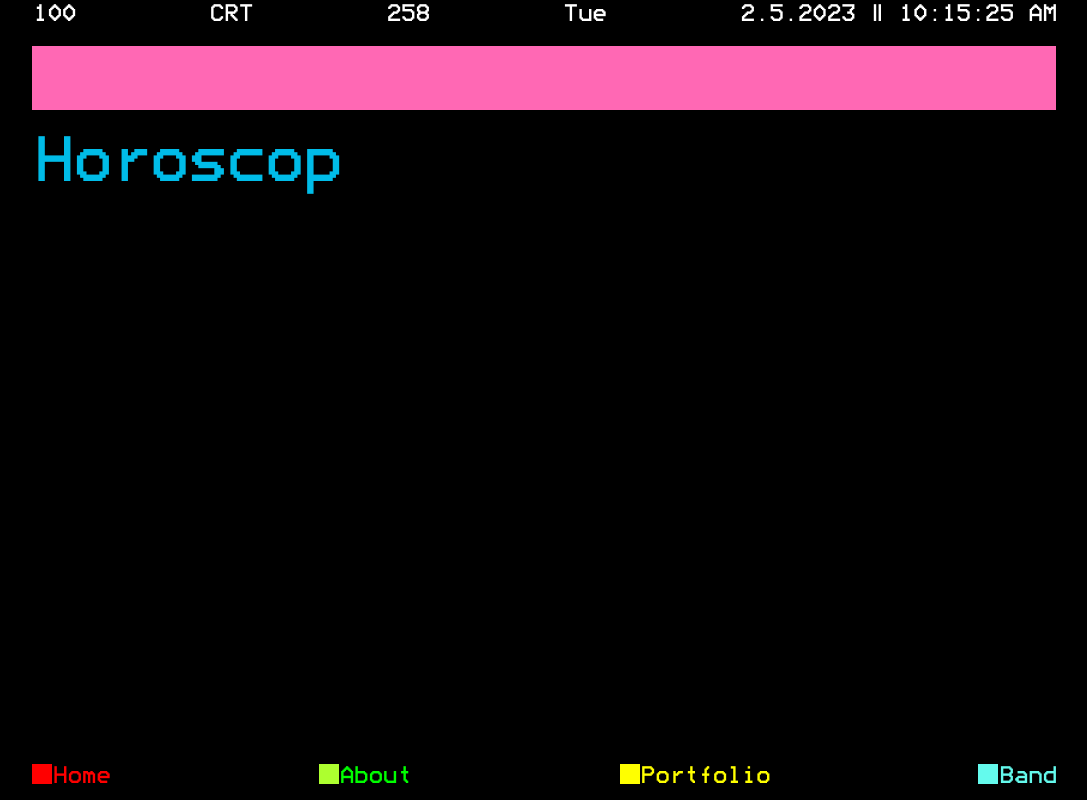
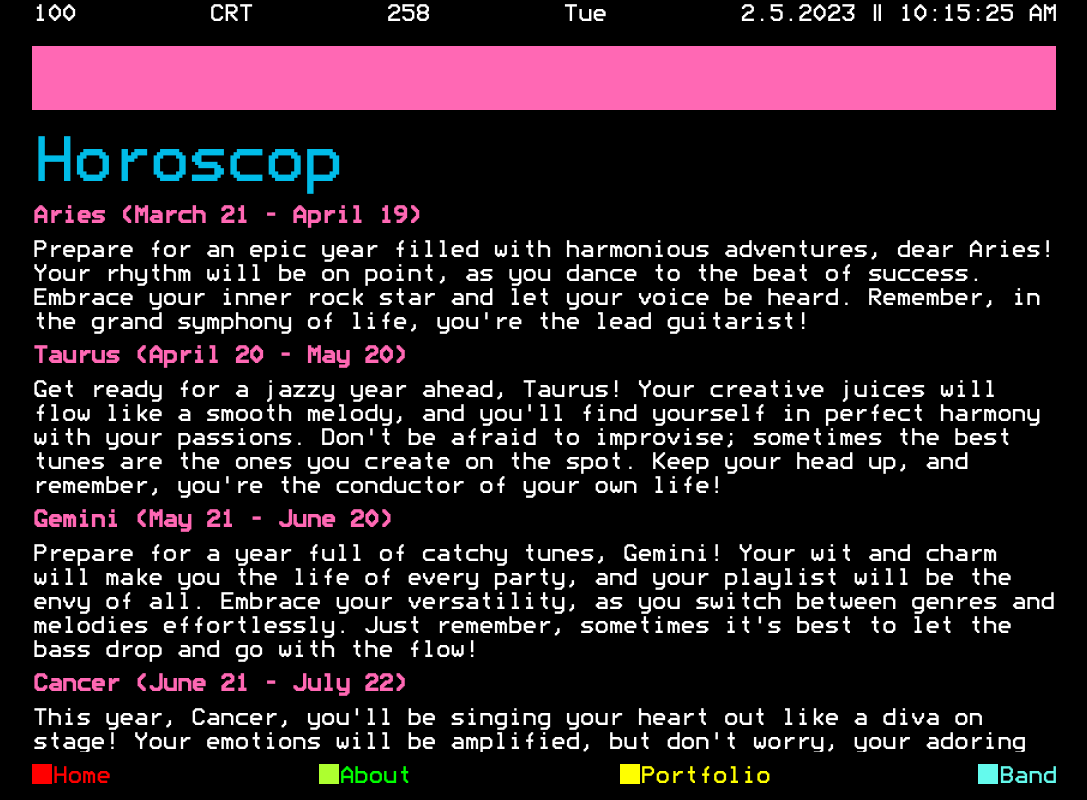
Before and after one commit to paluras/zaharen.co, a React (Vite) app: page /horoscop in a window 1280 px wide. Shown: the whole page, without its empty margins (96-1183 px from the left). Built offline with nearby package versions, Linux system fonts and the light colour scheme.

Commit message:
fix -dependecy and text

```diff
--- a/src/App.jsx
+++ b/src/App.jsx
@@ -199,11 +199,12 @@ function App() {
             path="/horoscop"
             element={
               <Blog
-                textBlog={<Horoscope />}
                 tittleBlog={"Horoscop"}
                 navItems={navItemsHoro}
                 number={255}
-              />
+              >
+                <Horoscope />
+              </Blog>
             }
           />
         </Route>
--- a/src/components/HoroscopText.jsx
+++ b/src/components/HoroscopText.jsx
@@ -1,79 +1,121 @@
 const Horoscope = () => {
   return (
     <>
-      <h4 style={{color:"#ff68b4"}}>Aries (March 21 - April 19)</h4>
-      <p>
-      Prepare for an epic year filled with harmonious adventures, dear Aries!
-      Your rhythm will be on point, as you dance to the beat of success. Embrace
-      your inner rock star and let your voice be heard. Remember, in the grand
-      symphony of life, you're the lead guitarist!{" "}
-      </p><h4 style={{color:"#ff68b4"}}>Taurus (April 20 - May 20)</h4>
-      <p>
-      Get ready for a jazzy year ahead, Taurus! Your creative juices will flow
-      like a smooth melody, and you'll find yourself in perfect harmony with
-      your passions. Don't be afraid to improvise; sometimes the best tunes are
-      the ones you create on the spot. Keep your head up, and remember, you're
-      the conductor of your own life!
-
-      </p> <h4 style={{color:"#ff68b4"}}>Gemini (May 21 - June 20)</h4> <p>Prepare
-      for a year full of catchy tunes, Gemini! Your wit and charm will make you
-      the life of every party, and your playlist will be the envy of all.
-      Embrace your versatility, as you switch between genres and melodies
-      effortlessly. Just remember, sometimes it's best to let the bass drop and
-      go with the flow! </p>
-      <h4 style={{color:"#ff68b4"}}>Cancer (June 21 - July 22)</h4> <p>This year, Cancer,
-      you'll be singing your heart out like a diva on stage! Your emotions will
-      be amplified, but don't worry, your adoring fans will be there to support
-      you. Remember to take breaks and find solace in peaceful melodies. You're
-      the lyrical poet of the zodiac, so let your voice be the soundtrack of
-      your soul! </p>
-      <h4 style={{color:"#ff68b4"}}>Leo (July 23 - August 22)</h4><p> Get ready to take center stage, Leo!
-      This year, you'll shine brighter than a disco ball. Your natural charisma
-      and showmanship will captivate everyone around you. Don't forget to share
-      the limelight and let your fellow bandmates take a solo every now and
-      then. Together, you'll create a symphony that'll rock the world! </p>
-      <h4 style={{color:"#ff68b4"}}>Virgo (August 23 - September 22)</h4><p> Virgo, your year will be a beautiful symphony
-      of organization and precision. Your attention to detail will be
-      unparalleled, making you the maestro of productivity. Remember to find
-      balance and let loose occasionally. Dance to your own rhythm and celebrate
-      the magic of imperfection. Life isn't always about hitting the right note!
-      </p>
-      <h4 style={{color:"#ff68b4"}}>Libra (September 23 - October 22)</h4><p> Prepare for a year filled with
-      harmonious connections, Libra! You'll be the conductor of your social
-      circle, orchestrating delightful gatherings and unforgettable melodies.
-      Embrace your diplomatic nature and resolve any discordant situations that
-      arise. Keep your playlist diverse, and remember, a good mixtape can mend
-      any broken bond! </p>
-      <h4 style={{color:"#ff68b4"}}>Scorpio (October 23 - November 21)</h4><p> This year, Scorpio,
-      your passion will be the driving force behind your musical journey. You'll
-      embrace your dark and mysterious side, creating songs that send shivers
-      down spines. Don't be afraid to explore uncharted genres and experiment
-      with haunting melodies. Let your music become the elixir that heals your
-      soul! </p>
-      <h4 style={{color:"#ff68b4"}}>Sagittarius (November 22 - December 21)</h4><p> Sagittarius, get ready for
-      a year full of upbeat rhythms and global melodies! Your adventurous spirit
-      will take you on a musical journey around the world. Embrace diverse
-      sounds, learn new instruments, and let your music transcend boundaries.
-      Remember, the world is your stage, so sing, dance, and play to your
-      heart's content! </p>
-      <h4 style={{color:"#ff68b4"}}>Capricorn (December 22 - January 19)</h4><p> Prepare for a year
-      of structured compositions and disciplined melodies, Capricorn! Your hard
-      work and determination will pay off as you climb the charts of success.
-      But remember,to take breaks and enjoy the softer melodies of life too. Let
-      your inner muse guide you as you craft your magnum opus. And remember,
-      even the greatest symphonies have moments of rest.
-      </p><h4 style={{color:"#ff68b4"}}>Aquarius (January 20 -February 18)</h4><p>
-       Aquarius, your year will be a musical revolution! Embrace
-      your unique style and let your songs carry messages of change and freedom.
-      Your unconventional approach will inspire others to dance to their own
-      beat. Don't be afraid to turn up the volume and make some noise. The world
-      needs your rhythm!
-      </p><h4 style={{color:"#ff68b4"}}>Pisces (February 19 - March 20)</h4><p> Pisces, get ready for
-      a year filled with soul-stirring melodies and poetic lyrics. Your
-      intuition will guide you to create music that touches hearts and lifts
-      spirits. Embrace the ebb and flow of inspiration, and let your emotions
-      become the notes on your staff. Remember, your song is a gift to the
-      world!</p>
+      <div
+        style={{
+          display: "flex",
+          flexDirection: "column",
+          gap: "10px",
+        }}
+      >
+        <h4 style={{ color: "#ff68b4" }}>Aries (March 21 - April 19)</h4>
+        <p>
+          Prepare for an epic year filled with harmonious adventures, dear
+          Aries! Your rhythm will be on point, as you dance to the beat of
+          success. Embrace your inner rock star and let your voice be heard.
+          Remember, in the grand symphony of life, you're the lead guitarist!{" "}
+        </p>
+        <h4 style={{ color: "#ff68b4" }}>Taurus (April 20 - May 20)</h4>
+        <p>
+          Get ready for a jazzy year ahead, Taurus! Your creative juices will
+          flow like a smooth melody, and you'll find yourself in perfect harmony
+          with your passions. Don't be afraid to improvise; sometimes the best
+          tunes are the ones you create on the spot. Keep your head up, and
+          remember, you're the conductor of your own life!
+        </p>{" "}
+        <h4 style={{ color: "#ff68b4" }}>Gemini (May 21 - June 20)</h4>{" "}
+        <p>
+          Prepare for a year full of catchy tunes, Gemini! Your wit and charm
+          will make you the life of every party, and your playlist will be the
+          envy of all. Embrace your versatility, as you switch between genres
+          and melodies effortlessly. Just remember, sometimes it's best to let
+          the bass drop and go with the flow!{" "}
+        </p>
+        <h4 style={{ color: "#ff68b4" }}>Cancer (June 21 - July 22)</h4>{" "}
+        <p>
+          This year, Cancer, you'll be singing your heart out like a diva on
+          stage! Your emotions will be amplified, but don't worry, your adoring
+          fans will be there to support you. Remember to take breaks and find
+          solace in peaceful melodies. You're the lyrical poet of the zodiac, so
+          let your voice be the soundtrack of your soul!{" "}
+        </p>
+        <h4 style={{ color: "#ff68b4" }}>Leo (July 23 - August 22)</h4>
+        <p>
+          {" "}
+          Get ready to take center stage, Leo! This year, you'll shine brighter
+          than a disco ball. Your natural charisma and showmanship will
+          captivate everyone around you. Don't forget to share the limelight and
+          let your fellow bandmates take a solo every now and then. Together,
+          you'll create a symphony that'll rock the world!{" "}
+        </p>
+        <h4 style={{ color: "#ff68b4" }}>Virgo (August 23 - September 22)</h4>
+        <p>
+          {" "}
+          Virgo, your year will be a beautiful symphony of organization and
+          precision. Your attention to detail will be unparalleled, making you
+          the maestro of productivity. Remember to find balance and let loose
+          occasionally. Dance to your own rhythm and celebrate the magic of
+          imperfection. Life isn't always about hitting the right note!
+        </p>
+        <h4 style={{ color: "#ff68b4" }}>Libra (September 23 - October 22)</h4>
+        <p>
+          {" "}
+          Prepare for a year filled with harmonious connections, Libra! You'll
+          be the conductor of your social circle, orchestrating delightful
+          gatherings and unforgettable melodies. Embrace your diplomatic nature
+          and resolve any discordant situations that arise. Keep your playlist
+          diverse, and remember, a good mixtape can mend any broken bond!{" "}
+        </p>
+        <h4 style={{ color: "#ff68b4" }}>Scorpio (October 23 - November 21)</h4>
+        <p>
+          {" "}
+          This year, Scorpio, your passion will be the driving force behind your
+          musical journey. You'll embrace your dark and mysterious side,
+          creating songs that send shivers down spines. Don't be afraid to
+          explore uncharted genres and experiment with haunting melodies. Let
+          your music become the elixir that heals your soul!{" "}
+        </p>
+        <h4 style={{ color: "#ff68b4" }}>
+          Sagittarius (November 22 - December 21)
+        </h4>
+        <p>
+          {" "}
+          Sagittarius, get ready for a year full of upbeat rhythms and global
+          melodies! Your adventurous spirit will take you on a musical journey
+          around the world. Embrace diverse sounds, learn new instruments, and
+          let your music transcend boundaries. Remember, the world is your
+          stage, so sing, dance, and play to your heart's content!{" "}
+        </p>
+        <h4 style={{ color: "#ff68b4" }}>
+          Capricorn (December 22 - January 19)
+        </h4>
+        <p>
+          {" "}
+          Prepare for a year of structured compositions and disciplined
+          melodies, Capricorn! Your hard work and determination will pay off as
+          you climb the charts of success. But remember,to take breaks and enjoy
+          the softer melodies of life too. Let your inner muse guide you as you
+          craft your magnum opus. And remember, even the greatest symphonies
+          have moments of rest.
+        </p>
+        <h4 style={{ color: "#ff68b4" }}>Aquarius (January 20 -February 18)</h4>
+        <p>
+          Aquarius, your year will be a musical revolution! Embrace your unique
+          style and let your songs carry messages of change and freedom. Your
+          unconventional approach will inspire others to dance to their own
+          beat. Don't be afraid to turn up the volume and make some noise. The
+          world needs your rhythm!
+        </p>
+        <h4 style={{ color: "#ff68b4" }}>Pisces (February 19 - March 20)</h4>
+        <p>
+          {" "}
+          Pisces, get ready for a year filled with soul-stirring melodies and
+          poetic lyrics. Your intuition will guide you to create music that
+          touches hearts and lifts spirits. Embrace the ebb and flow of
+          inspiration, and let your emotions become the notes on your staff.
+          Remember, your song is a gift to the world!
+        </p>
+      </div>
     </>
   );
 };
```
Also changed, not shown: 1 other file (tests, documents, lock files or other folders).
